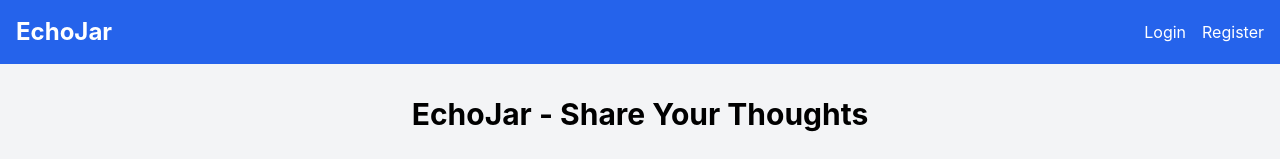
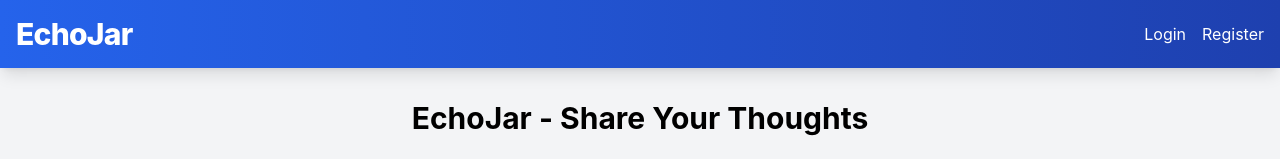
Before and after one commit to PactForge/echojar-frontend, a React (Create React App) app: page / in a window 1280 px wide. Shown: the top 159 px of the page. Built offline with nearby package versions, Linux system fonts and the light colour scheme; no server answers; the HTML template or start-up script is replaced by a standard one.

Commit message:
Update Navbar.jsx

```diff
--- a/src/components/Navbar.jsx
+++ b/src/components/Navbar.jsx
@@ -39,32 +39,32 @@ const Navbar = () => {
   };
 
   return (
-    <nav className="bg-blue-600 p-4">
+    <nav className="bg-gradient-to-r from-blue-600 to-blue-800 p-4 shadow-lg sticky top-0 z-10">
       <div className="container mx-auto flex justify-between items-center">
-        <Link to="/" className="text-white text-2xl font-bold">EchoJar</Link>
+        <Link to="/" className="text-white text-3xl font-extrabold tracking-tight">EchoJar</Link>
         <div className="flex items-center space-x-4">
           {user ? (
             <>
-              <span className="text-white">Welcome, {user.username}</span>
+              <span className="text-white font-medium">Hi, {user.username}</span>
               <select
                 value={isPrivate}
                 onChange={handlePrivacyChange}
-                className="p-2 rounded-lg"
+                className="p-2 rounded-lg bg-white text-gray-800 focus:ring-2 focus:ring-blue-300"
               >
                 <option value={false}>Public</option>
                 <option value={true}>Private</option>
               </select>
               <button
                 onClick={handleLogout}
-                className="text-white bg-red-500 px-3 py-1 rounded hover:bg-red-600"
+                className="bg-red-500 text-white px-4 py-2 rounded-lg hover:bg-red-600 transition duration-200"
               >
                 Logout
               </button>
             </>
           ) : (
             <>
-              <Link to="/login" className="text-white hover:underline">Login</Link>
-              <Link to="/register" className="text-white hover:underline">Register</Link>
+              <Link to="/login" className="text-white hover:text-blue-200 transition duration-200">Login</Link>
+              <Link to="/register" className="text-white hover:text-blue-200 transition duration-200">Register</Link>
             </>
           )}
         </div>
```
